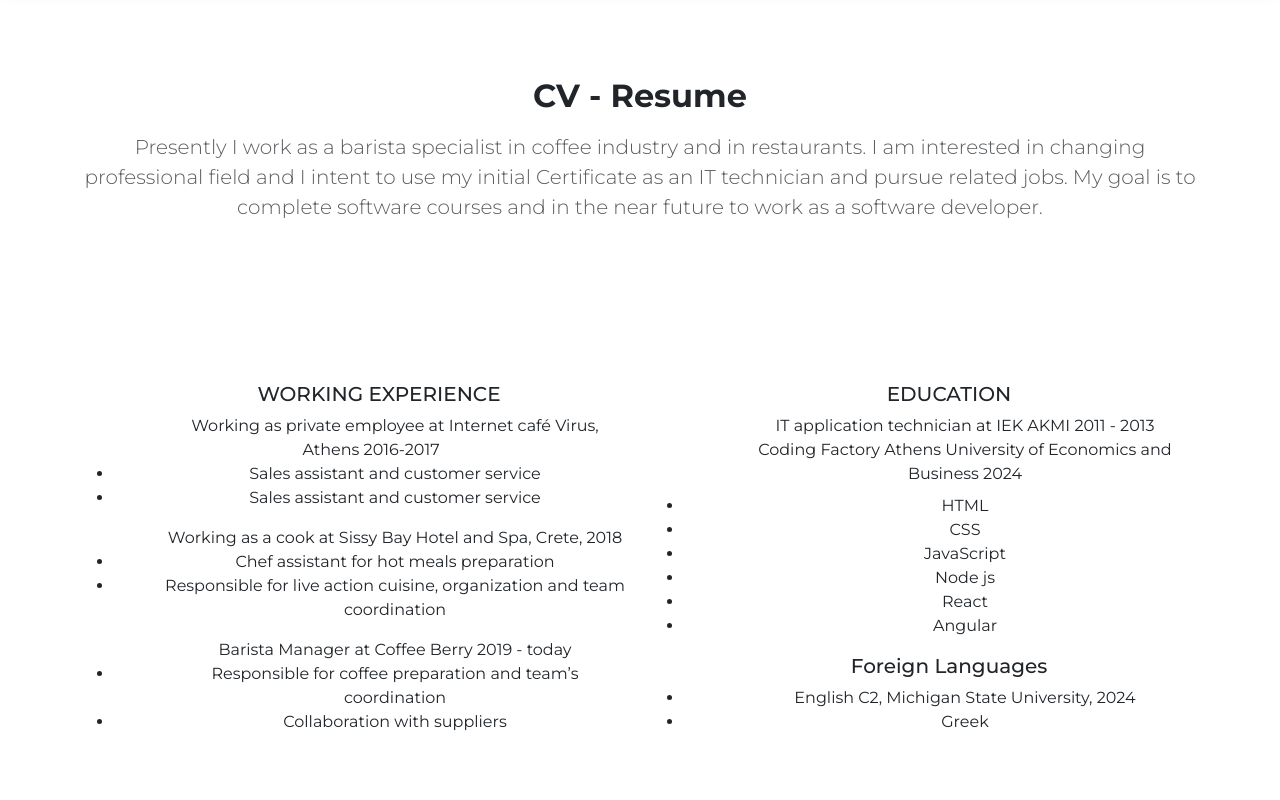
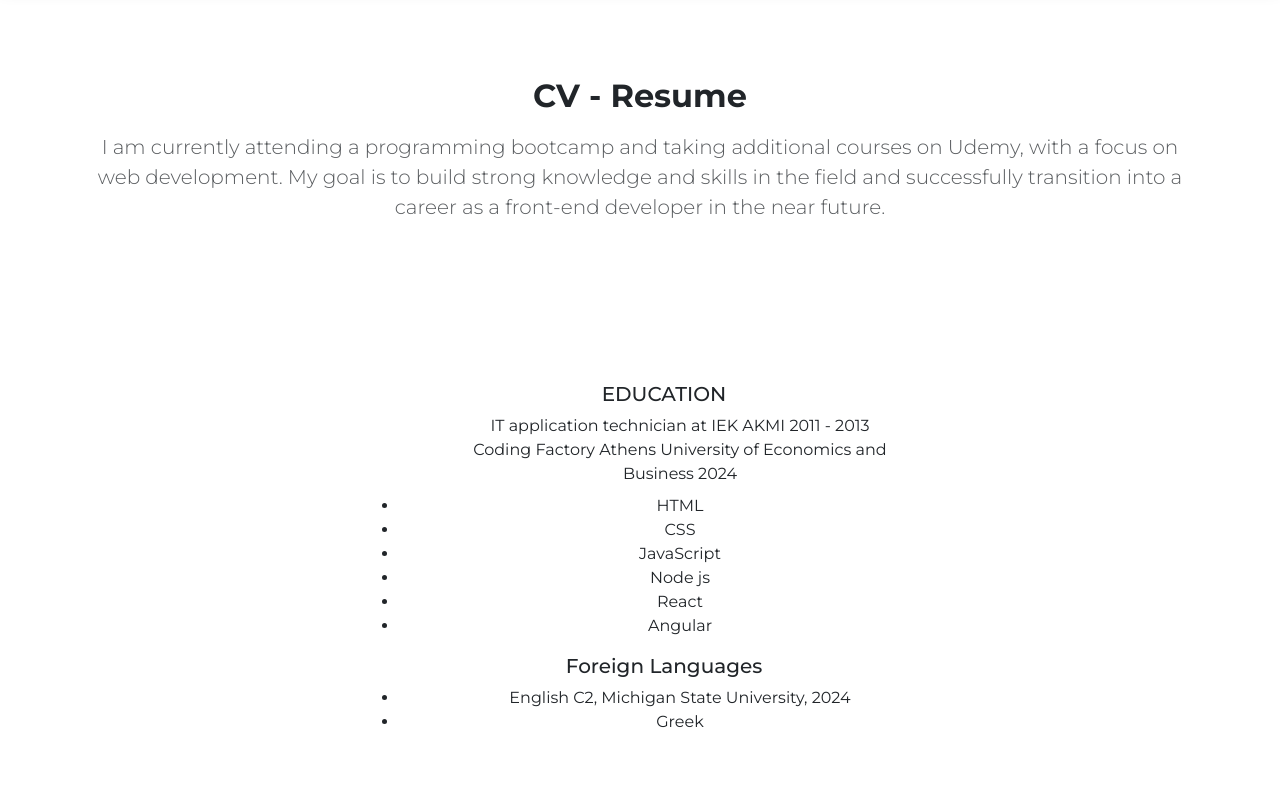
Before and after one commit to pvergoulis/personal-cv, a plain HTML site: page index.html in a window 1280 px wide. Shown: the part 1160-1960 px from the top of the page. Drawn offline with nearby package versions, Linux system fonts and the light colour scheme.

Commit message:
Feat: updated

```diff
--- a/index.html
+++ b/index.html
@@ -139,16 +139,16 @@
             <div class="container py-5 mb-5">
                 <div class="row justify-content-center">
                     <h2 class="fw-bold mb-3">CV - Resume</h2>
-                    <p class="lead text-muted mb-5">Presently I work as a barista specialist in coffee industry and in
-                        restaurants. I am interested in changing professional field and I
-                        intent to use my initial Certificate as an IT technician and pursue
-                        related jobs. My goal is to complete software courses and in the
-                        near future to work as a software developer.</p>
+                    <p class="lead text-muted mb-5">
+                        I am currently attending a programming bootcamp and taking additional courses on Udemy, with a focus on web development.
+                        My goal is to build strong knowledge and skills in the field and successfully transition into a career as a front-end developer in the near future.
+                    </p>
+
                 </div>
             </div>
             <div class="container mb-5">
                 <div class="row">
-                    <div class="col-lg-6 mx-auto mb-5">
+                    <!-- <div class="col-lg-6 mx-auto mb-5">
                         <h4 class="my-color-lightblue ps-5 fs-5 mt-3">WORKING EXPERIENCE</h2>
                             <ul>
                                 <span class=" ps-5 ">Working as private employee at Internet café Virus, Athens 2016-2017</span>
@@ -165,7 +165,7 @@
                                 <li class=" ps-5">Responsible for coffee preparation and team’s coordination</li>
                                 <li class=" ps-5">Collaboration with suppliers</li>
                             </ul>
-                    </div>
+                    </div> -->
                     <div class="col-lg-6 mx-auto mb-5">
 
                         <h4 class="my-color-lightblue ps-5 fs-5 mt-3">EDUCATION</h2>
@@ -362,15 +362,15 @@
                         <div class="mb-5">
                             <h6 class="text-uppercase mb-2">Social Media</h6>
 
-                            <span class="d-inline-block m-3 social-icons"><a href="https://x.com/glodge13"><i
+                            <!-- <span class="d-inline-block m-3 social-icons"><a href="https://x.com/glodge13"><i
                                         class="bi bi-twitter-x text-white"></i>
                                 </a></span>
                             <span class="d-inline-block m-3 social-icons"><a
                                     href="https://www.facebook.com/paulos.vergoulis"><i
-                                        class="bi bi-facebook text-white"></i></a></span>
+                                        class="bi bi-facebook text-white"></i></a></span> -->
 
                             <span class="d-inline-block m-3 social-icons"><a
-                                    href="https://www.instagram.com/paulosvergoulis/"><i
+                                    href="https://www.linkedin.com/in/paulos-vergoulis-91a925371"><i
                                         class="bi bi-linkedin text-white"></i></a></span>
                             <span class="d-inline-block m-3 social-icons"><a
                                     href="https://github.com/pvergoulis?tab=repositories"><i
```
